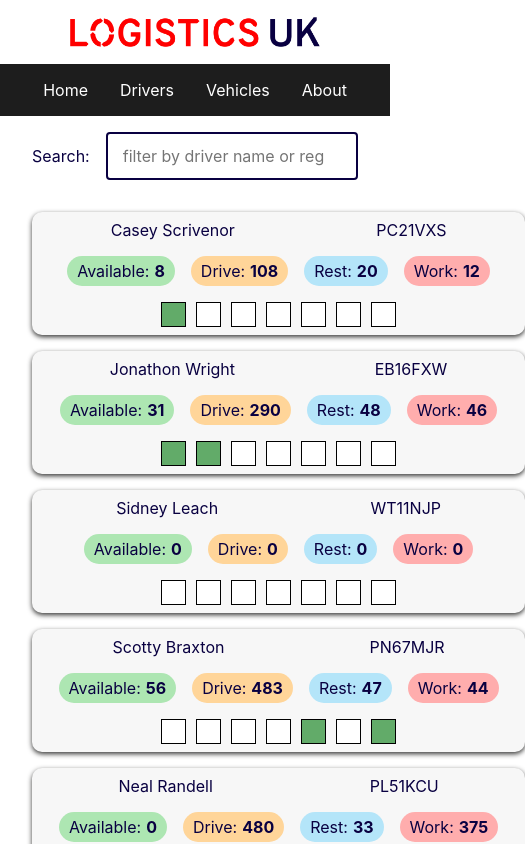
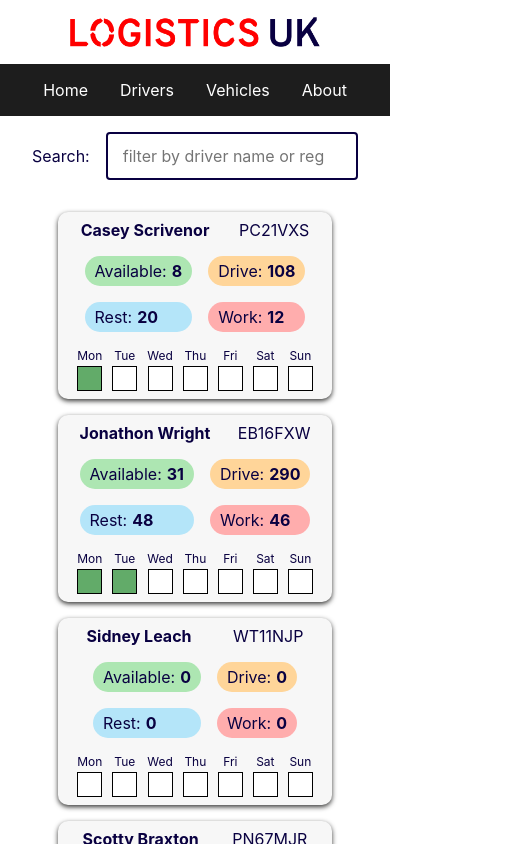
Before and after one commit to jimovan/driver-app, a React (Create React App) app: page / in a window 390 px wide. Shown: the top 844 px of the page, 525 px wide, since content can reach past the window. Built offline with nearby package versions, Linux system fonts and the light colour scheme; the HTML template or start-up script is replaced by a standard one.

Commit message:
css updates for responsive views

```diff
--- a/src/ActivityBreakdown.js
+++ b/src/ActivityBreakdown.js
@@ -34,7 +34,7 @@
             {breakdowns.map((breakdown, index) =>
                 <div key={index} className='activity--item' data-item-type={breakdown.Name.toLowerCase()}>
                     <span>{breakdown.Name}: </span>
-                    <span className='activity--total'>{breakdown.Total}</span>
+                    <span className='activity--total bold'>{breakdown.Total}</span>
                 </div>
             )}
         </div>
--- /dev/null
+++ b/src/ActivityDateGrid.js
@@ -0,0 +1,58 @@
+const ActivityDateGrid = (props) => {
+
+    const dates = [
+        {
+            Date: '2021-02-01',
+            Day: 'Mon'
+        },
+        {
+            Date: '2021-02-02',
+            Day: 'Tue'
+        },
+        {
+            Date: '2021-02-03',
+            Day: 'Wed'
+        },
+        {
+            Date: '2021-02-04',
+            Day: 'Thu'
+        },
+        {
+            Date: '2021-02-05',
+            Day: 'Fri'
+        },
+        {
+            Date: '2021-02-06',
+            Day: 'Sat'
+        },
+        {
+            Date: '2021-02-07',
+            Day: 'Sun'
+        }
+    ];
+
+    const traces = props.traces;
+
+    const hasActivityForDate = (array, date) => {
+
+        if (array.some(e => e.date === date)) {
+            return 'date green'
+        }
+
+        return 'date';
+    }
+
+    return (
+        <div className='activity--grid'>
+            {dates.map((date) =>
+                <div class='activity--date' key={date}>
+                    <span>{date.Day}</span>
+                    <span className={hasActivityForDate(traces, date.Date)}></span>
+                </div>
+
+            )}
+        </div>
+    );
+}
+
+export default ActivityDateGrid;
--- a/src/ActivityGrid.js
+++ /dev/null
@@ -1,34 +0,0 @@
-const ActivityGrid = (props) => {
-
-    const dates = [
-        '2021-02-01',
-        '2021-02-02',
-        '2021-02-03',
-        '2021-02-04',
-        '2021-02-05',
-        '2021-02-06',
-        '2021-02-07'
-    ];
-
-    const traces = props.traces;
-
-    const hasActivityForDate = (array, date) => {
-
-        if (array.some(e => e.date === date)) {
-            return 'date green'
-        }
-
-        return 'date';
-    }
-
-    return (
-        <div className='activity--grid'>
-            {dates.map((date) =>
-                <span key={date} className={hasActivityForDate(traces, date)}></span>
-            )}
-
-        </div>
-    );
-}
-
-export default ActivityGrid;
--- a/src/App.css
+++ b/src/App.css
@@ -1,3 +1,7 @@
+.bold {
+  font-weight: 700;
+}
+
 .header {
   display: flex;
   align-items: center;
@@ -72,6 +76,10 @@
   box-shadow: 0px 2px 5px #373736;
 }
 
+.driver--panel:hover {
+  border: 2px solid #DD201D;
+}
+
 .driver--info {
   display: flex;
   justify-content: space-between;
@@ -108,13 +116,16 @@
   --item-color: hsl(0, 100%, 84%);
 }
 
-.activity--total {
-  font-weight: 700;
-}
-
 .activity--grid {
   display: flex;
   gap: 10px;
+}
+
+.activity--date {
+  display: grid;
+  justify-items: center;
+  gap: 3px;
+  font-size: 12px;
 }
 
 .date {
@@ -128,57 +139,16 @@
   background-color: hsl(126, 100%, 24%, .6);
 }
 
-@media screen and (max-width: 400px) {
-  .menu a {
-    text-align: center;
-    float: none;
-  }
-}
+@media screen and (max-width: 1210px) {
 
-@media only screen and (max-width: 550px) {
-  .header {
-    justify-content: center;
-  }
-}
-
-@media screen and (max-width: 700px) {
-
-  .header {
-    padding-top: 1rem;
-    padding-bottom: 1rem;
-    border: none;
+  html,
+  body,
+  #root,
+  .app,
+  .main {
+    height: auto;
   }
 
-  .logo {
-    height: 2rem;
-  }
-
-  .main {
-    flex-direction: column;
-  }
-
-  .menu {
-    flex-direction: row;
-    justify-content: center;
-    padding: 1rem;
-    width: auto;
-  }
-
-  .content {
-    justify-items: center;
-  }
-
-  .input--search {
-    width: 100%;
-  }
-
-  .driver--panel {
-    grid-auto-columns: 1fr;
-    grid-auto-flow: unset;
-  }
-}
-
-@media screen and (max-width: 1210px) {
   .driver--panel {
     grid-template-columns: auto auto auto;
     grid-template-rows: auto auto;
@@ -218,3 +188,59 @@
   }
 
 }
+
+@media screen and (max-width: 700px) {
+
+  .header {
+    padding-top: 1rem;
+    padding-bottom: 1rem;
+    border: none;
+  }
+
+  .logo {
+    height: 2rem;
+  }
+
+  .main {
+    flex-direction: column;
+  }
+
+  .menu {
+    flex-direction: row;
+    justify-content: center;
+    padding: 1rem;
+    width: auto;
+  }
+
+  .content {
+    align-items: center;
+  }
+
+  .driver--panel {
+    grid-auto-columns: 1fr;
+    grid-auto-flow: unset;
+  }
+}
+
+@media only screen and (max-width: 550px) {
+  .header {
+    justify-content: center;
+  }
+}
+
+@media only screen and (max-width: 530px) {
+
+  .input--search {
+    width: 100%;
+  }
+
+  .driver--panel {
+    grid-auto-columns: 1fr;
+    grid-auto-flow: unset;
+  }
+
+  .activity--breakdown {
+    display: grid;
+    grid-template-columns: auto auto;
+  }
+}
--- a/src/DriverReport.js
+++ b/src/DriverReport.js
@@ -1,6 +1,5 @@
 import ActivityBreakdown from './ActivityBreakdown';
-import ActivityGrid from './ActivityGrid';
-// import ActivityTotal from './ActivityTotal';
+import ActivityDateGrid from './ActivityDateGrid';
 import data from './data/drivers.json';
 import { useState } from 'react';
 
@@ -33,17 +32,10 @@
             <div className='driver--container'>
                 {drivers.map((driver) =>
                     <div className='driver--panel' key={driver.driverID}>
-                        {/* <div className='driver--info'>
-                            <span>{`${driver.forename} ${driver.surname}`}</span>
-                            <span>{driver.vehicleRegistration}</span>
-                        </div> */}
-
-                        <span>{`${driver.forename} ${driver.surname}`}</span>
-                        <span>{driver.vehicleRegistration}</span>
-
-                        {/* <ActivityTotal traces={driver.traces} /> */}
+                        <span className='bold'>{`${driver.forename} ${driver.surname}`}</span>
+                        <span >{driver.vehicleRegistration}</span>
                         <ActivityBreakdown traces={driver.traces} />
-                        <ActivityGrid traces={driver.traces} />
+                        <ActivityDateGrid traces={driver.traces} />
                     </div>
                 )}
             </div>
```
